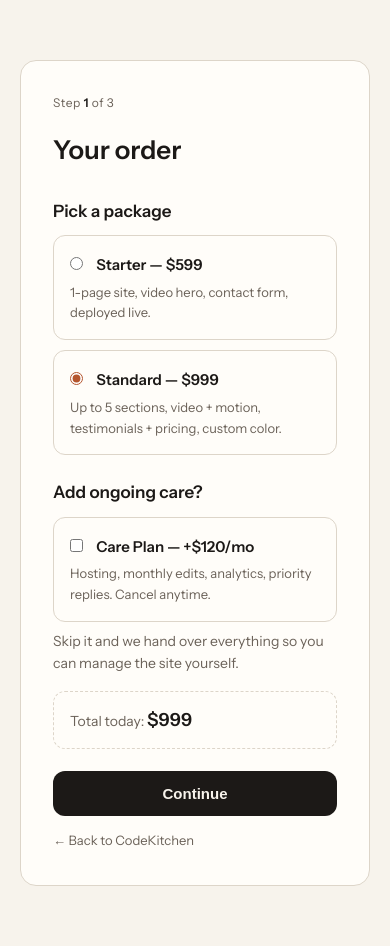
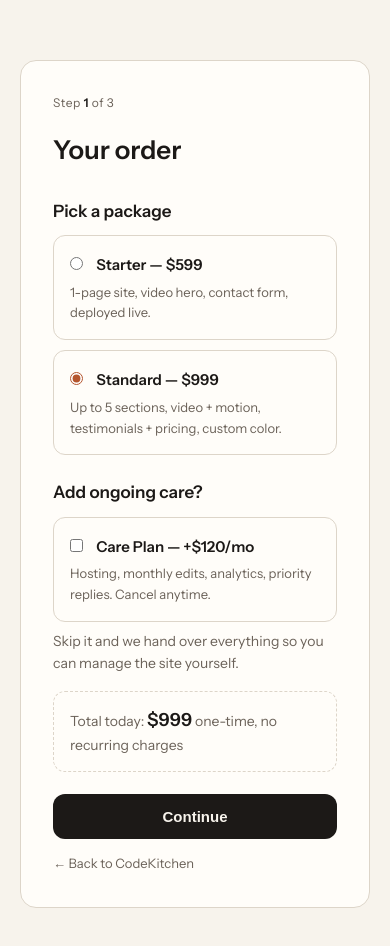
Before and after one commit to Miffler/codekitchen, a website: page order/index.html in a window 390 px wide. Drawn offline with Linux system fonts and the light colour scheme.

Commit message:
responsive image fitting; combined order total with breakdown

```diff
--- a/order/index.html
+++ b/order/index.html
@@ -78,7 +78,7 @@ a{color:var(--accent);text-decoration:none}
         <span class="d">Hosting, monthly edits, analytics, priority replies. Cancel anytime.</span></label>
       <p class="sub" style="margin-top:8px">Skip it and we hand over everything so you can manage the site yourself.</p>
 
-      <div class="total">Total today: <b id="totalNow">$999</b><span id="totalMo" class="hidden"> + $120/mo care</span></div>
+      <div class="total">Total today: <b id="totalNow">$999</b><span id="totalSub"></span></div>
     </div>
 
     <!-- STEP 2: domain -->
@@ -122,8 +122,12 @@ const PKGN={starter:'Starter — $599',standard:'Standard — $999'};
 function updateTotal(){
   const pkg=document.querySelector('input[name=pkg]:checked').value;
   const care=document.getElementById('careBox').checked;
-  document.getElementById('totalNow').textContent='$'+(pkg==='starter'?599:999);
-  document.getElementById('totalMo').classList.toggle('hidden',!care);
+  const base=pkg==='starter'?599:999;
+  const today=care?base+120:base;
+  document.getElementById('totalNow').textContent='$'+today;
+  document.getElementById('totalSub').textContent=
+    care?(' = $'+base+' site + first month care, then $120/mo')
+        :(' one-time, no recurring charges');
 }
 document.querySelectorAll('input[name=pkg]').forEach(r=>r.addEventListener('change',updateTotal));
 document.getElementById('careBox').addEventListener('change',updateTotal);
```
Also changed, not shown: index.html (+4 -2 lines).
